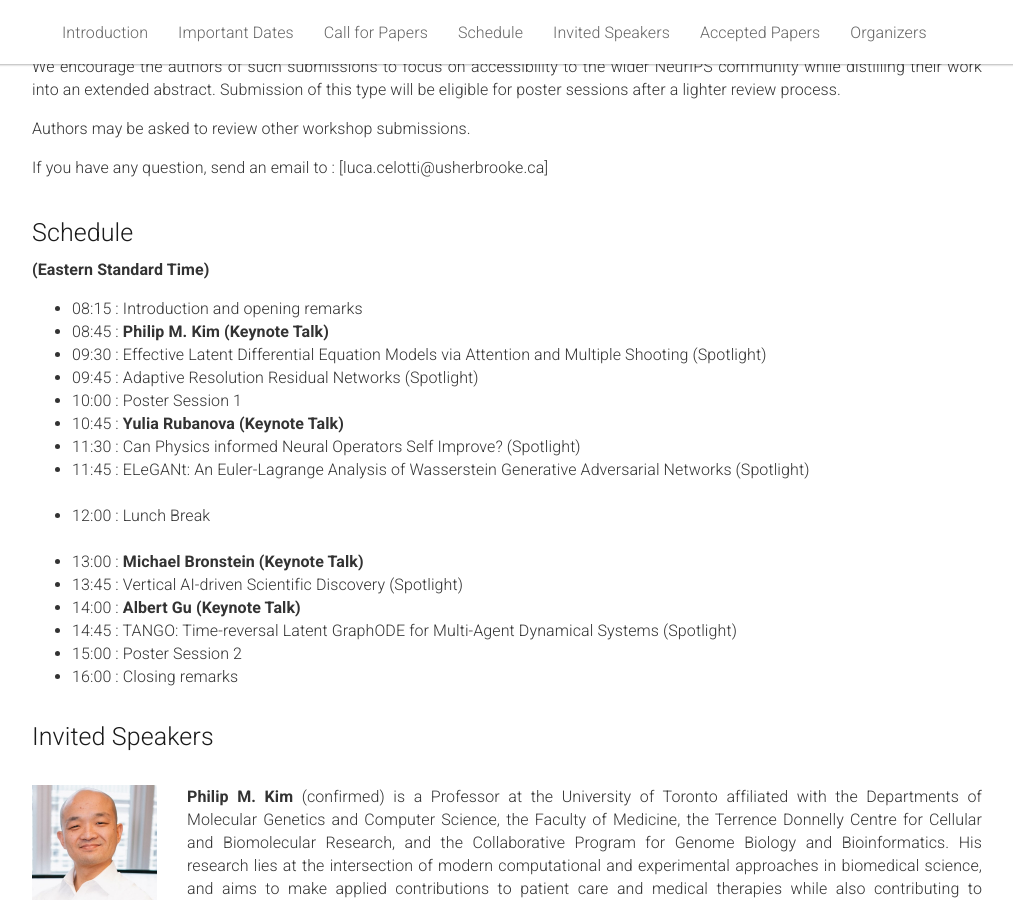
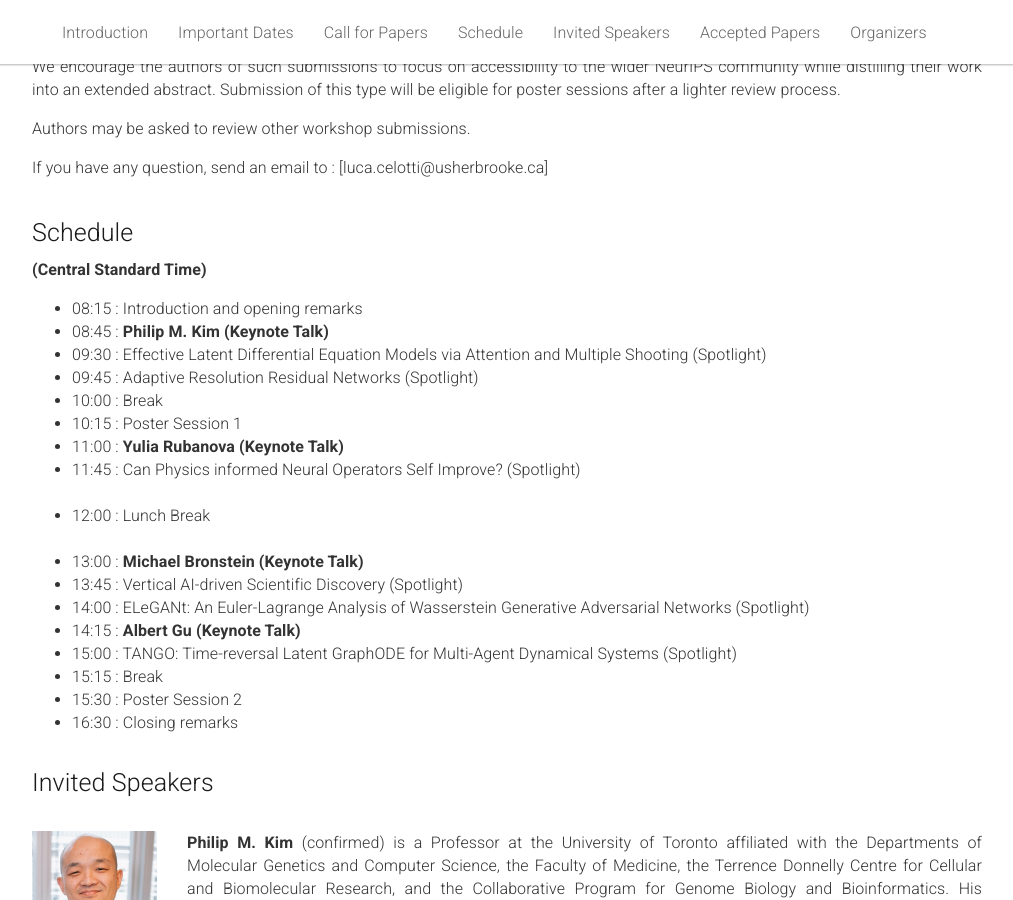
Before and after one commit to dlde-2023/dlde-2023.github.io, a Jekyll site: the page built from _pages/home.md, in a window 1280 px wide and 900 px high, scrolled down 1786 px. Shown: the whole window, without its empty margins (133-1146 px from the left). Built offline with Jekyll 4.4.1, drawn with Linux system fonts in a browser that asks for light colours.

Commit message:
minor changes

```diff
--- a/_pages/home.md
+++ b/_pages/home.md
@@ -162,7 +162,7 @@ Responding to demand from last year's attendees, <b>this year's edition will pla
 
 <div class="row">
   <div class="col-xs-12">
-    <p><b>(Eastern Standard Time) </b></p>
+    <p><b>(Central Standard Time) </b></p>
     <ul>
       <li>08:15 : Introduction and opening remarks </li>
 
@@ -171,12 +171,12 @@ Responding to demand from last year's attendees, <b>this year's edition will pla
       <li>09:30 : Effective Latent Differential Equation Models via Attention and Multiple Shooting (Spotlight) </li>
       <li>09:45 : Adaptive Resolution Residual Networks (Spotlight) </li>
 
-      <li>10:00 : Poster Session 1 </li>
 
-      <li>10:45 : <strong>Yulia Rubanova (Keynote Talk)</strong> </li>
+      <li>10:00 :  Break </li>
+      <li>10:15 : Poster Session 1 </li>
 
-      <li>11:30 : Can Physics informed Neural Operators Self Improve? (Spotlight) </li>
-      <li>11:45 : ELeGANt: An Euler-Lagrange Analysis of Wasserstein Generative Adversarial Networks (Spotlight) </li>
+      <li>11:00 : <strong>Yulia Rubanova (Keynote Talk)</strong> </li>
+      <li>11:45 : Can Physics informed Neural Operators Self Improve? (Spotlight) </li>
 
       <br>
       <li>12:00 : Lunch Break </li>
@@ -184,13 +184,15 @@ Responding to demand from last year's attendees, <b>this year's edition will pla
 
       <li>13:00 : <strong>Michael Bronstein (Keynote Talk)</strong> </li>
       <li>13:45 : Vertical AI-driven Scientific Discovery (Spotlight) </li>
+      <li>14:00 : ELeGANt: An Euler-Lagrange Analysis of Wasserstein Generative Adversarial Networks (Spotlight) </li>
 
-      <li>14:00 : <strong>Albert Gu (Keynote Talk)</strong> </li>
-      <li>14:45 : TANGO: Time-reversal Latent GraphODE for Multi-Agent Dynamical Systems (Spotlight) </li>
+      <li>14:15 : <strong>Albert Gu (Keynote Talk)</strong> </li>
+      <li>15:00 : TANGO: Time-reversal Latent GraphODE for Multi-Agent Dynamical Systems (Spotlight) </li>
 
-      <li>15:00 : Poster Session 2 </li>
+      <li>15:15 : Break </li>
+      <li>15:30 : Poster Session 2 </li>
 
-      <li>16:00 : Closing remarks </li>
+      <li>16:30 : Closing remarks </li>
     </ul>
   </div>
 </div>
```
